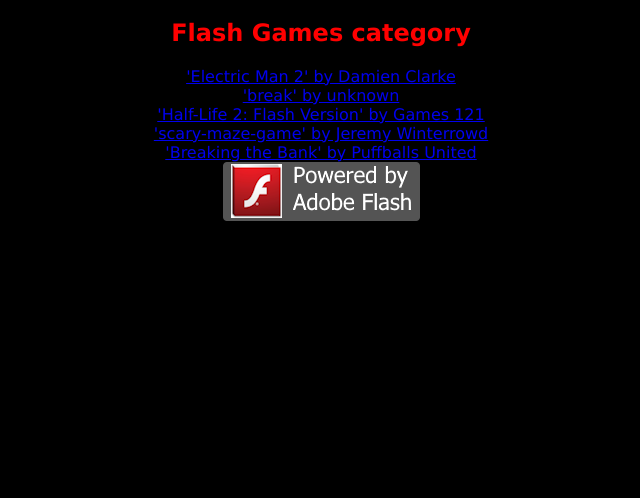
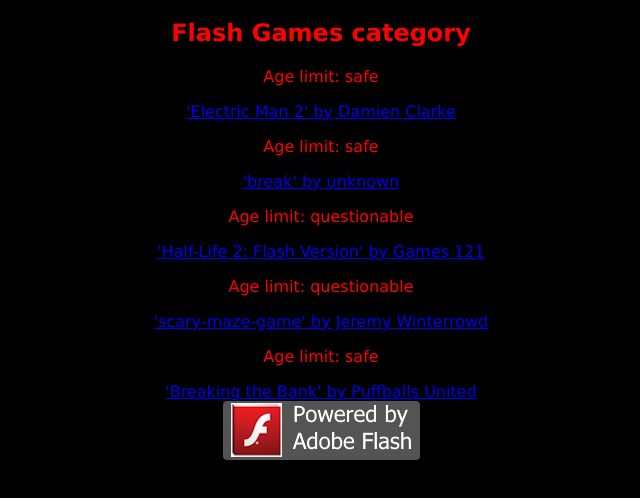
Before and after one commit to jarikgamer/swflash_site, a plain HTML site: page games.html in a window 1280 px wide. Shown: the part 62-560 px from the top of the page, without its empty margins (319-959 px from the left). Drawn offline with Linux system fonts and the light colour scheme.

Commit message:
Update games.html

```diff
--- a/games.html
+++ b/games.html
@@ -18,20 +18,26 @@
     <h2>Flash Games category</h2>
 
         <div id="gamelink">
+          <P>Age limit: safe</P>
 <a href="games/electric_man.html">'Electric Man 2' by Damien Clarke</a>
     </div>
 
+          <div id="gamelink">
+        <P>Age limit: safe</P>
 <a href="games/break.html">'break' by unknown</a>
        </div>
 
             <div id="gamelink">
+                <P>Age limit: questionable</P>
 <a href="games/hl2flash.html">'Half-Life 2: Flash Version' by Games 121</a>
            </div>
 
         <div id="gamelink">
+                <P>Age limit: questionable</P>
 <a href="games/scarymaze.html">'scary-maze-game' by Jeremy Winterrowd</a>
 
         <div id="gamelink">
+                <P>Age limit: safe</P>
 <a href="games/henrystckman1.html">'Breaking the Bank' by Puffballs United</a>
     </div>
 
```
